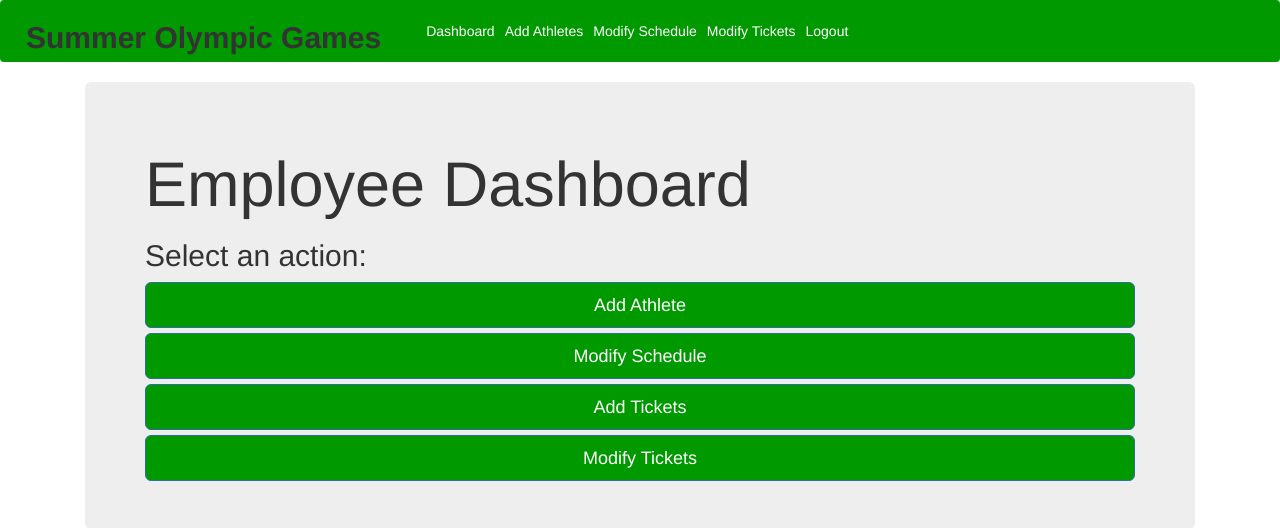
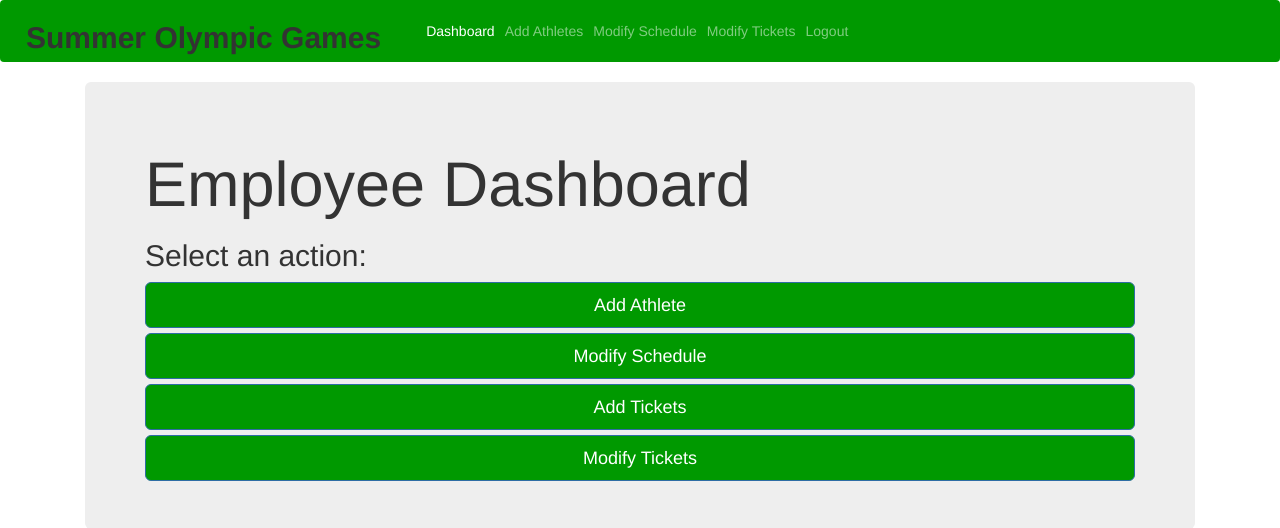
Before and after one commit to TKTrader/SOG2, a PHP site: page /EmployeeInterface/employeeIndex.php in a window 1280 px wide. Shown: the top 528 px of the page. Run offline with PHP 8.4, Linux system fonts and the light colour scheme; some libraries are stand-ins or nearby versions.

Commit message:
Fixed nav bars on all pages, had an active for all links, despite not being on their respective page

```diff
--- a/EmployeeInterface/employeeIndex.php
+++ b/EmployeeInterface/employeeIndex.php
@@ -19,10 +19,10 @@ require 'employeeHeader.php';
   <div class="collapse navbar-collapse" id="navbarNavAltMarkup">
     <div class="navbar-nav">
       <a class="nav-item nav-link active" href="employeeIndex.php">Dashboard<span class="sr-only">(current)</span></a>
-      <a class="nav-item nav-link active" href="addAthletes.php">Add Athletes</a>
-      <a class="nav-item nav-link active" href="modifySchedule.php">Modify Schedule</a>
-      <a class="nav-item nav-link active" href="modifyTickets.php">Modify Tickets</a>
-      <a class="nav-item nav-link active" href="logout.php"> Logout</a></li>
+      <a class="nav-item nav-link" href="addAthletes.php">Add Athletes</a>
+      <a class="nav-item nav-link" href="modifySchedule.php">Modify Schedule</a>
+      <a class="nav-item nav-link" href="modifyTickets.php">Modify Tickets</a>
+      <a class="nav-item nav-link" href="logout.php"> Logout</a></li>
     </div>
   </div>
 </nav>
@@ -42,7 +42,7 @@ require 'employeeHeader.php';
         <h2>Select an action:</h2>
         <a class="btn btn-primary btn-lg btn-block" href="addAthletes.php" style="background-color: #009900;">Add Athlete</button>
         <a class="btn btn-primary btn-lg btn-block" href="modifySchedule.php" style="background-color: #009900;">Modify Schedule</button>
-        <a class="btn btn-primary btn-lg btn-block" href="modifySchedule.php" style="background-color: #009900;">Add Tickets</button>
+        <a class="btn btn-primary btn-lg btn-block" href="manageSchedule.php" style="background-color: #009900;">Add Tickets</button>
         <a class="btn btn-primary btn-lg btn-block" href="modifyTickets.php" style="background-color: #009900;">Modify Tickets</button>
     <!-- </div>
 </div> -->
```
Also changed, not shown: EmployeeInterface/addAthletes.php (+4 -4 lines), EmployeeInterface/manageSchedule.php (renamed from EmployeeInterface/modifySchedule.php, +5 -8 lines), EmployeeInterface/modifyTickets.php (+4 -4 lines).
